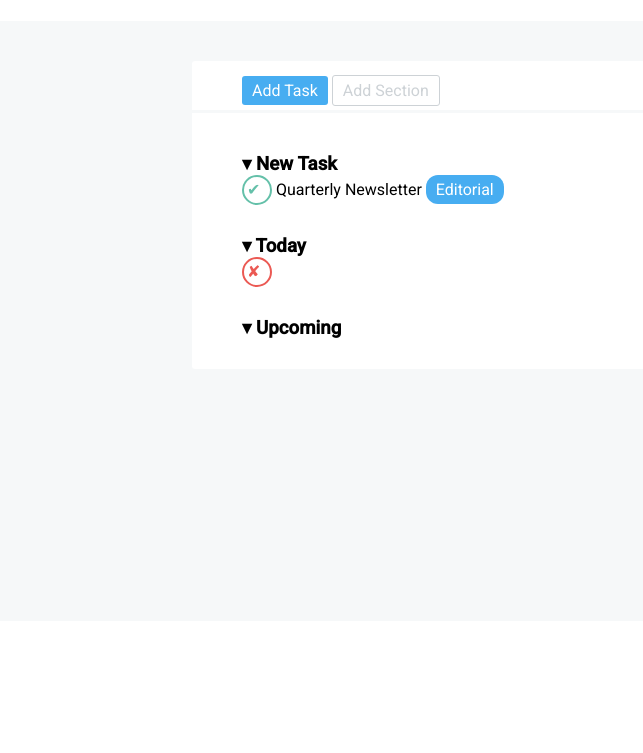
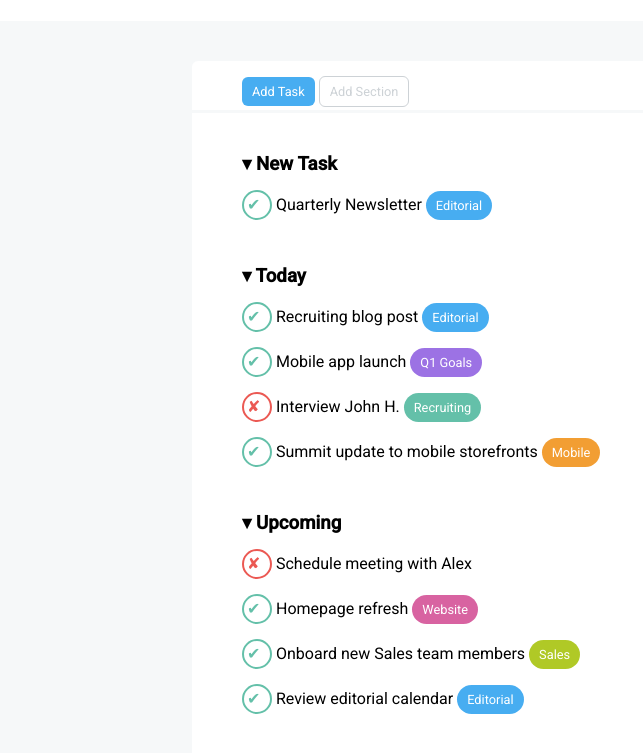
Before and after one commit to gab-che/html-css-toboolist, a plain HTML site: page index.html in a window 1280 px wide. Shown: the part 73-826 px from the top of the page, without its empty margins (0-643 px from the left). Before the commit the page ends 800 px from the top, so only its background shows below. Drawn offline with Linux system fonts and the light colour scheme.

Commit message:
added remaining tasks + small improvements

```diff
--- a/css/style.css
+++ b/css/style.css
@@ -20,9 +20,7 @@ h1 {
 
 main {
     background-color: #f6f8f9;
-    /* altezza forzata per vedere meglio, da togliere */
-    height: 600px;
-    padding: 40px 0 10px;
+    padding: 40px 0 20px;
 }
 
 .main-container {
@@ -32,11 +30,11 @@ main {
 }
 
 .small-radius {
-    border-radius: 3px;
+    border-radius: 6px;
 }
 
 .big-radius {
-    border-radius: 12px;
+    border-radius: 15px;
 }
 
 nav {
@@ -70,13 +68,15 @@ nav {
 
 .white-text {
     color: white;
-    padding: 5px 10px;
+    padding: 7px 10px;
+    font-size: 0.8rem;
 }
 
 #grey {
     color: #cdd2d6;
     border: 1px solid #cdd2d6;
-    padding: 5px 10px;
+    padding: 7px 10px;
+    font-size: 0.8rem;
 }
 
 .small-container {
@@ -86,6 +86,10 @@ nav {
 
 .toggle {
     padding-bottom: 30px;
+}
+
+.task {
+    margin: 15px 0;
 }
 
 .circle {
--- a/index.html
+++ b/index.html
@@ -33,7 +33,7 @@
                 <span class="small-radius" id="grey">Add Section</span>
             </nav>
 
-            <!-- Container più piccolo e margin-top -->
+            <!-- Container più piccolo -->
             <div class="small-container">
 
                 <!-- Tre fake toggle lists -->
@@ -49,12 +49,48 @@
                 <div class="toggle">
                     <h3>&#x25BE; Today</h3>
                     <div class="task">
+                        <div class="circle green-circle">&#10004;</div>
+                        <span>Recruiting blog post</span>
+                        <span class="blue-background white-text big-radius">Editorial</span>
+                    </div>
+                    <div class="task">
+                        <div class="circle green-circle">&#10004;</div>
+                        <span>Mobile app launch</span>
+                        <span class="purple-background white-text big-radius">Q1 Goals</span>
+                    </div>
+                    <div class="task">
                         <span class="circle red-circle">&#10008;</span>
+                        <span>Interview John H.</span>
+                        <span class="green-background white-text big-radius">Recruiting</span>
+                    </div>
+                    <div class="task">
+                        <div class="circle green-circle">&#10004;</div>
+                        <span>Summit update to mobile storefronts</span>
+                        <span class="orange-background white-text big-radius">Mobile</span>
                     </div>
                 </div>
 
                 <div class="toggle">
                     <h3>&#x25BE; Upcoming</h3>
+                    <div class="task">
+                        <span class="circle red-circle">&#10008;</span>
+                        <span>Schedule meeting with Alex</span>
+                    </div>
+                    <div class="task">
+                        <div class="circle green-circle">&#10004;</div>
+                        <span>Homepage refresh</span>
+                        <span class="pink-background white-text big-radius">Website</span>
+                    </div>
+                    <div class="task">
+                        <div class="circle green-circle">&#10004;</div>
+                        <span>Onboard new Sales team members</span>
+                        <span class="lime-background white-text big-radius">Sales</span>
+                    </div>
+                    <div class="task">
+                        <div class="circle green-circle">&#10004;</div>
+                        <span>Review editorial calendar</span>
+                        <span class="blue-background white-text big-radius">Editorial</span>
+                    </div>
                 </div>
             </div>
         </div>
```
